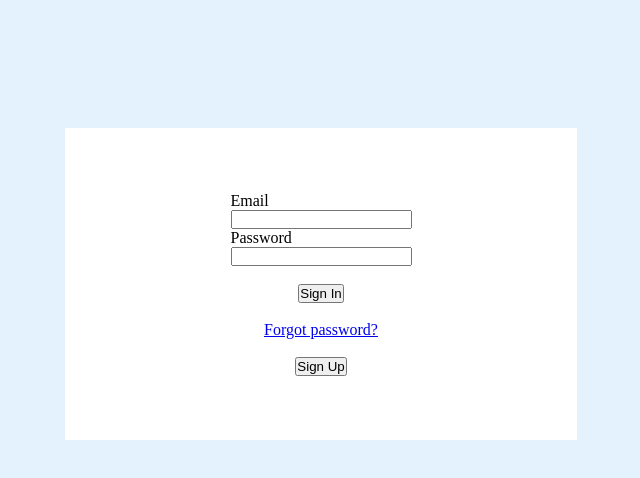
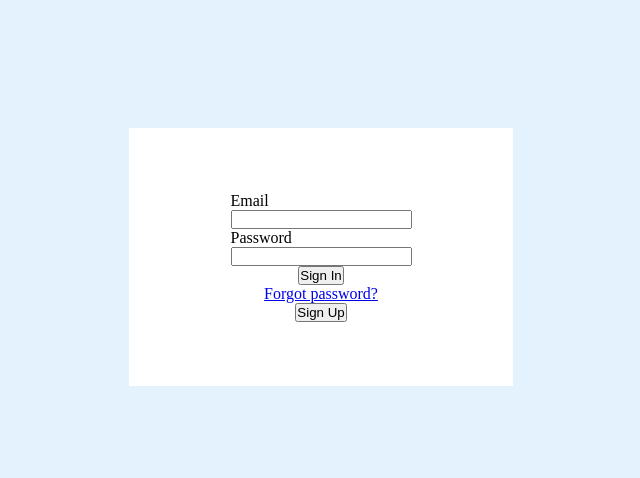
Before and after one commit to AIcoding-girl/Insta-like-React-App, a React (Create React App) app in the folder my-app/: page / in a window 1280 px wide. Shown: the top 478 px of the page, without its empty margins (319-959 px from the left). Built offline with nearby package versions, Linux system fonts and the light colour scheme.

Commit message:
improved few styling

```diff
--- a/my-app/src/pages/sign-in.js
+++ b/my-app/src/pages/sign-in.js
@@ -51,7 +51,7 @@ class SignIn extends Component {
 
     render() {
         const boxContainer = {
-            width: "40%",
+            width: "30%",
             backgroundColor: "white",
             display: "flex",
             flexDirection: "column",
@@ -64,7 +64,7 @@ class SignIn extends Component {
 
         return (
             <div style={boxContainer}>
-                <form>
+                <form >
                     <label>
                         Email
                         <br />
@@ -75,7 +75,6 @@ class SignIn extends Component {
                             onChange={this.handleChange} />
                     </label>
                     <br />
-
                     <label>
                         Password
                         <br />
@@ -85,11 +84,10 @@ class SignIn extends Component {
                             name="password"
                             onChange={this.handleChange} />
                     </label>
+                    <br />
 
                     {/* <h1>{this.state.email} {this.state.password}</h1> */}
                 </form>
-
-                <br />
 
                 <button onClick={
                     () => {
@@ -101,11 +99,8 @@ class SignIn extends Component {
                     Sign In
                 </button>
 
-                <br />
-
                 <a href="#">Forgot password?</a>
 
-                <br />
                 <button onClick={
                     () => {
                         auth.login(() => {
```
